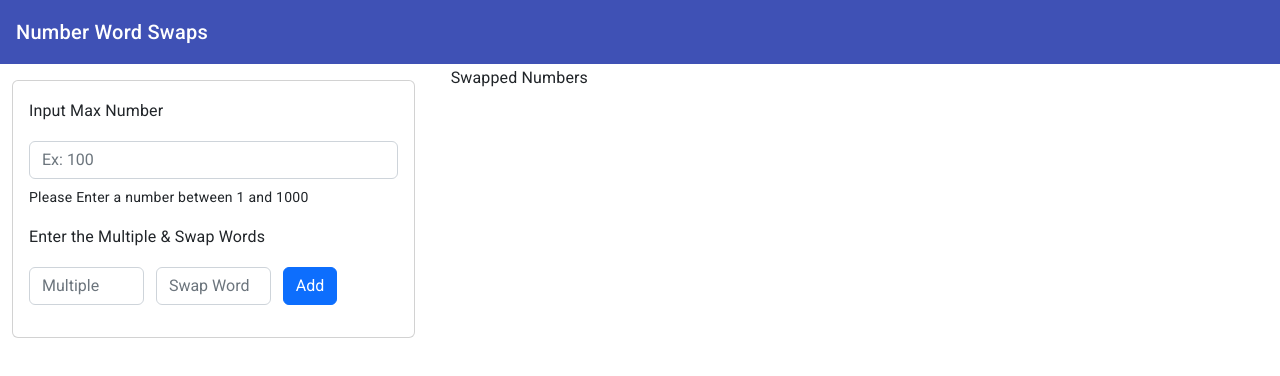
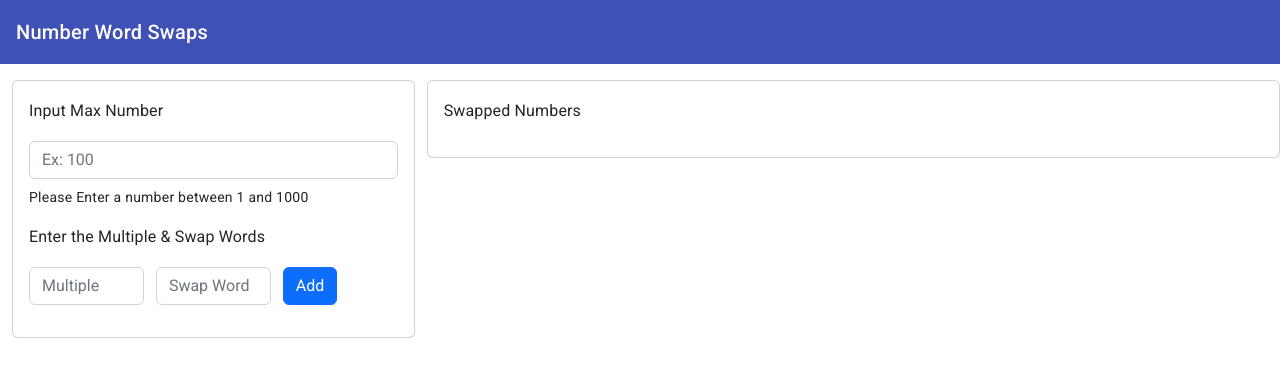
Before and after one commit to Akhila0410/NumWordSwap-Website, an Angular app in the folder numwordswap-website/: page / in a window 1280 px wide. Shown: the top 376 px of the page. Built offline with nearby package versions, Linux system fonts and the light colour scheme.

Commit message:
Alignment fixes

```diff
--- a/numwordswap-website/src/app/app.component.html
+++ b/numwordswap-website/src/app/app.component.html
@@ -13,7 +13,7 @@
       </div>
     </nav>
 
-    <main class="col-md-6 ms-sm-auto col-lg-8 px-md-4">
+    <main class="col-md-6 ms-sm-auto col-lg-8 px-md-2 px-lg-0 pt-3">
 
       <nws-result></nws-result>
 
--- a/numwordswap-website/src/app/nws-result/nws-result.component.html
+++ b/numwordswap-website/src/app/nws-result/nws-result.component.html
@@ -1,3 +1,5 @@
+<div class="card">
+    <div class="card-body">
 <h3>Swapped Numbers</h3>
 <div class="d-flex align-content-start flex-wrap">
 
@@ -5,3 +7,5 @@
     <button type="button" class="btn btn-light p-2 m-2">{{numWordSwap.wordSwap}}</button>
 </div>
 </div>
+</div>
+</div>
```
